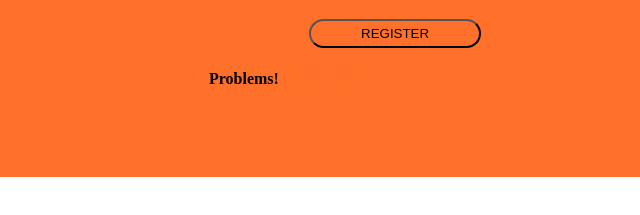
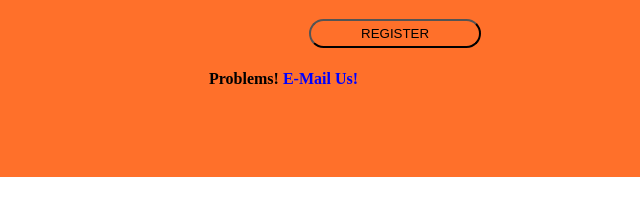
Before and after one commit to begijonikromiddinov/box1, a plain HTML site: page index.html in a window 1280 px wide. Shown: the part 431-646 px from the top of the page, 331-971 px from the left. Drawn offline with Linux system fonts and the light colour scheme.

Commit message:
crate begi

```diff
--- a/styles.css
+++ b/styles.css
@@ -61,6 +61,3 @@
      display: inline-block;
 
  }
- .next1 {
-    color: #ff702a;
- }
```
